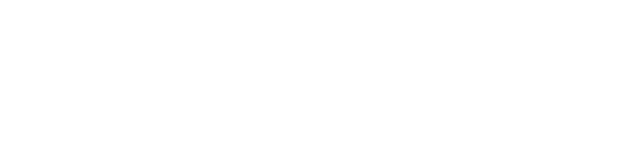
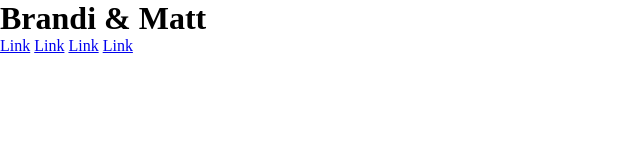
Before and after one commit to marisanesmith/mattandbrandi, a plain HTML site: page index.html in a window 1280 px wide. Shown: the whole page, without its empty margins (0-640 px from the left). Drawn offline with Linux system fonts and the light colour scheme.

Commit message:
updated html and homepage

```diff
--- a/index.html
+++ b/index.html
@@ -7,6 +7,17 @@
     <title>Brandi and Matt</title>
 </head>
 <body>
+    <header>
+        <h1>Brandi & Matt</h1>
+        <nav>
+            <a href="#">Link</a>
+            <a href="#">Link</a>
+            <a href="#">Link</a>
+            <a href="#">Link</a>
+        </nav>
+    </header>
+    <section>
 
+    </section>
 </body>
 </html>
--- a/style.css
+++ b/style.css
@@ -0,0 +1,11 @@
+/*
+Colors:
+
+Font:
+*/
+
+* {
+    margin: 0;
+    padding: 0;
+    box-sizing: border-box;
+}
```
